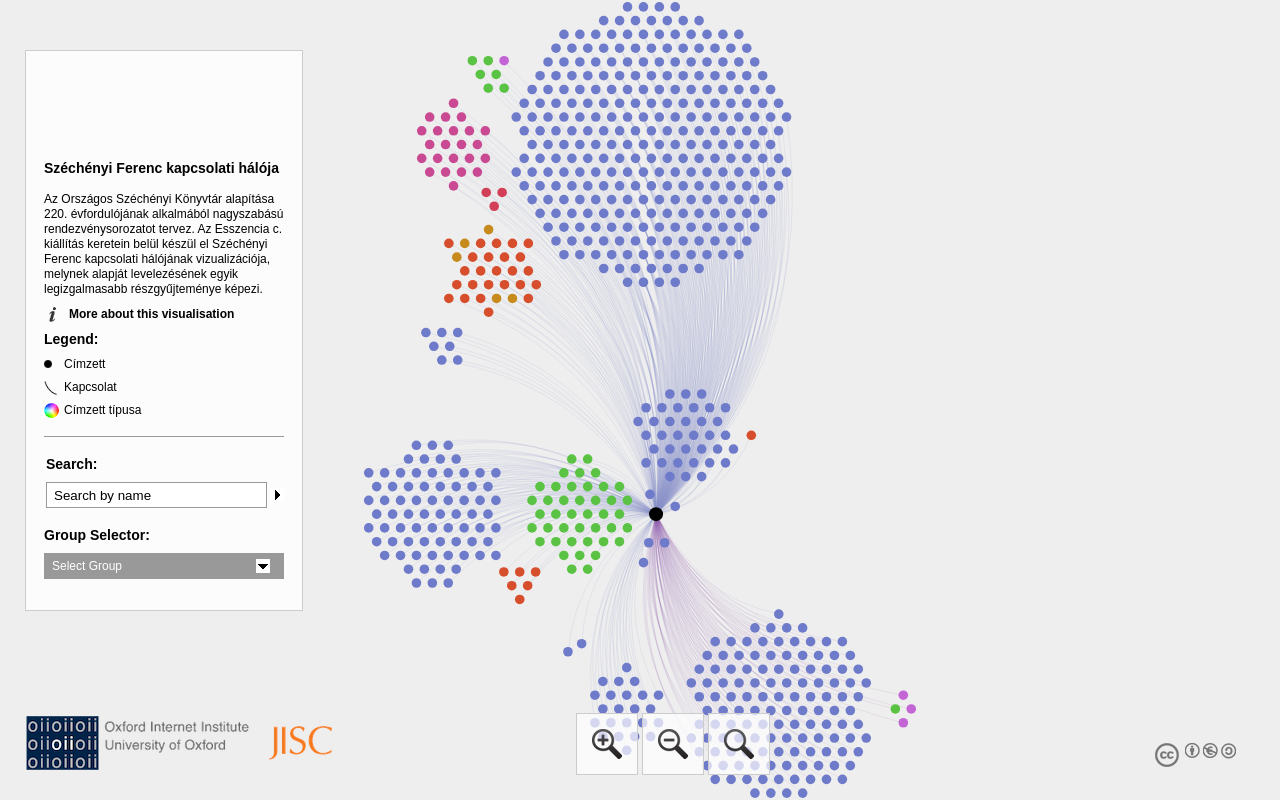
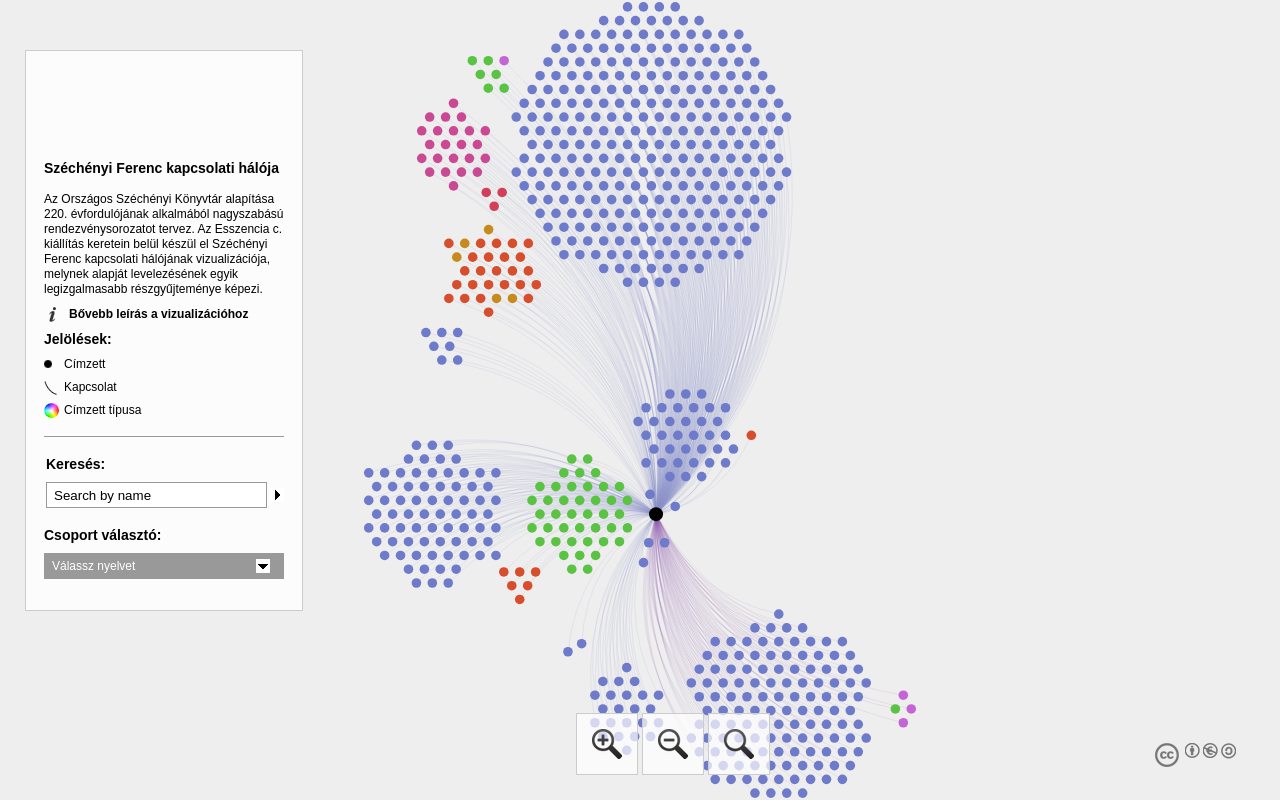
Before and after one commit to vargames/szucs-kata-szec-proba-teljes, a plain HTML site: page network/index.html in a window 1280 px wide. Drawn offline with Linux system fonts and the light colour scheme.

Commit message:
Update index.html

```diff
--- a/network/index.html
+++ b/network/index.html
@@ -34,12 +34,12 @@
     <div class="info cf">
       <dl>
         <dt class="moreinformation"></dt>
-        <dd class="line"><a href="#information" class="line fb">More about this visualisation</a></dd>
+        <dd class="line"><a href="#information" class="line fb">Bővebb leírás a vizualizációhoz</a></dd>
       </dl>
     </div>
 <div id="legend">
 	<div class="box">
-		<h2>Legend:</h2>
+		<h2>Jelölések:</h2>
 		<dl>
 		<dt class="node"></dt>
 		<dd></dd>
@@ -52,12 +52,12 @@
 </div>
     <div class="b1">
     <form>
-      <div id="search" class="cf"><h2>Search:</h2>
+      <div id="search" class="cf"><h2>Keresés:</h2>
         <input type="text" name="search" value="Search by name" class="empty"/><div class="state"></div>
         <div class="results"></div>
       </div>
-      <div class="cf" id="attributeselect"><h2>Group Selector:</h2>
-        <div class="select">Select Group</div>
+      <div class="cf" id="attributeselect"><h2>Csoport választó:</h2>
+        <div class="select">Válassz nyelvet</div>
 	<div class="list cf"></div>
       </div>
     </form>
@@ -74,14 +74,14 @@
 	</div>
 <div id="attributepane">
 <div class="text">
-	<div title="Close" class="left-close returntext"><div class="c cf"><span>Return to the full network</span></div></div>
+	<div title="Close" class="left-close returntext"><div class="c cf"><span>Vissza a teljes hálózathoz</span></div></div>
 <div class="headertext">
-	<span>Information Pane</span>
+	<span>Kapcsolati adatlap</span>
 </div>
   <div class="nodeattributes">
     <div class="name"></div>
 	<div class="data"></div>
-    <div class="p">Connections:</div>
+    <div class="p">Kapcsolatai:</div>
     <div class="link">
       <ul>
       </ul>
@@ -89,10 +89,10 @@
   </div>
 	</div>
 </div>
-<div id="developercontainer">
+<!--<div id="developercontainer">
 	<a href="http://www.oii.ox.ac.uk" title="Oxford Internet Institute"><div id="oii"><span>OII</span></div></a>
 	<a href="http://jisc.ac.uk" title="JISC"><div id="jisc"><span>JISC</span></div></a>
-</div>
+</div>-->
 <script type="text/javascript">
 
   var _gaq = _gaq || [];
```
